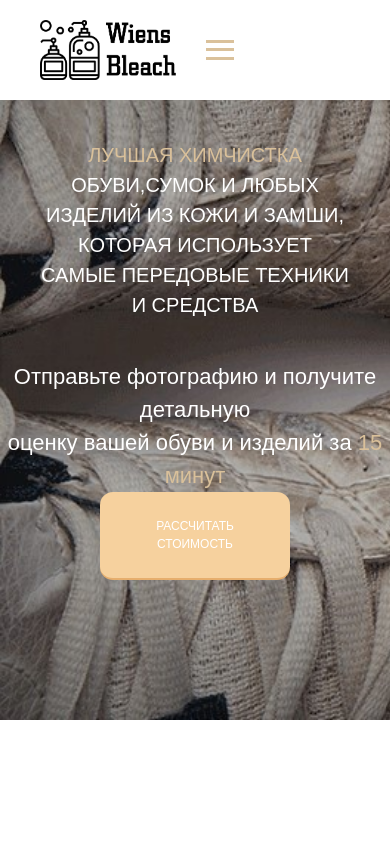
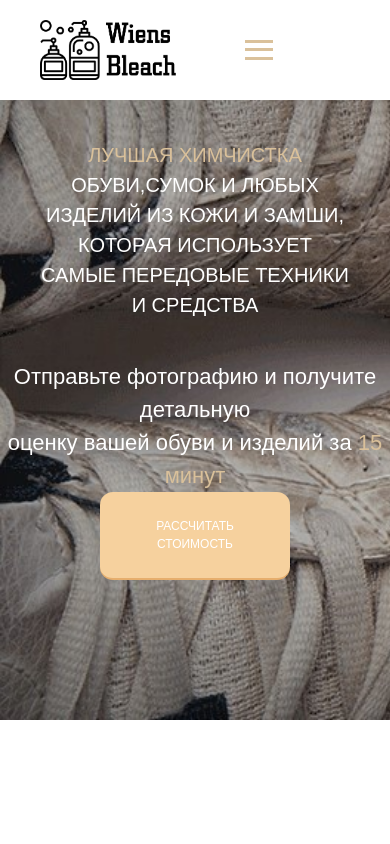
Before and after one commit to WiensRoman/bleach, a Vue app: page / in a window 390 px wide. Shown: the top 844 px of the page. Built offline with nearby package versions, Linux system fonts and the light colour scheme; no server answers.

Commit message:
header width

```diff
--- a/src/assets/styles/_media.scss
+++ b/src/assets/styles/_media.scss
@@ -473,7 +473,7 @@
   }
   .header-1260px {
     .container {
-      width: 60% !important;
+      width: 70% !important;
     }
   }
 }
```
